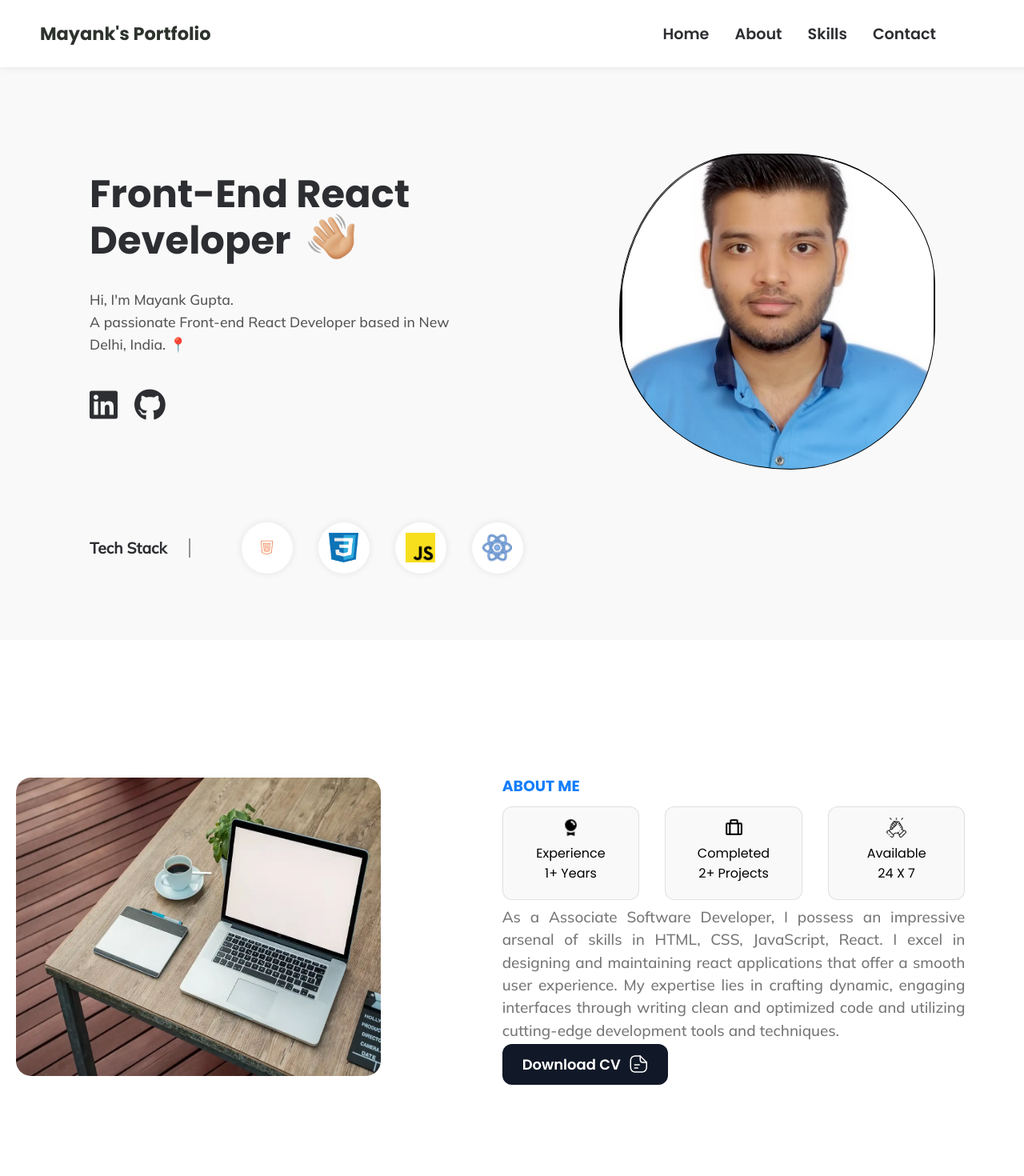
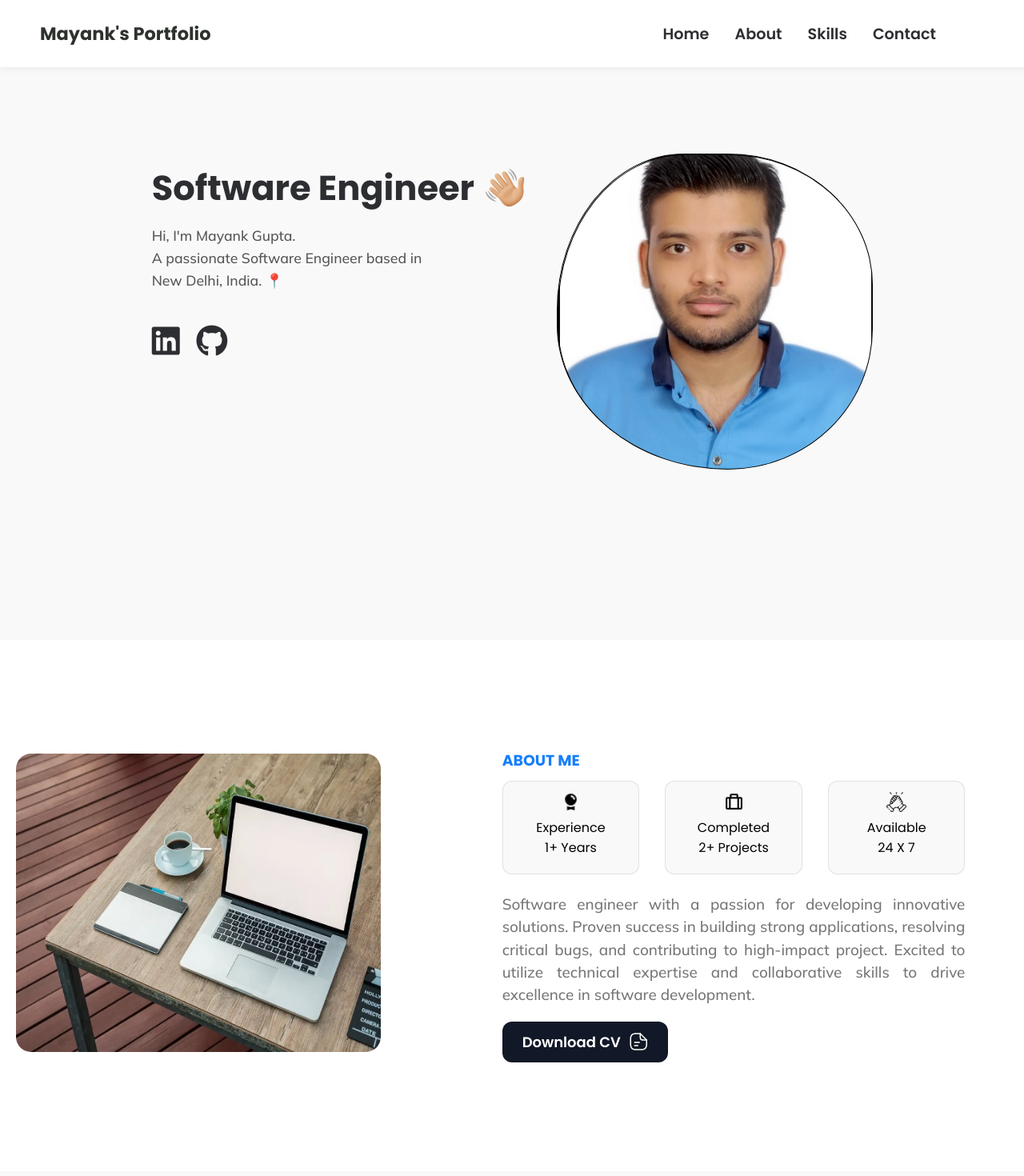
Before and after one commit to mayank0707/Personal_Portfolio, a React (Create React App) app: page / in a window 1280 px wide. Shown: the top 1470 px of the page at 80% size. Built offline with nearby package versions, Linux system fonts and the light colour scheme.

Commit message:
Some changes in CSS and portfolio content

```diff
--- a/src/components/AboutMe/AboutMe.js
+++ b/src/components/AboutMe/AboutMe.js
@@ -34,12 +34,11 @@ const AboutMe = () => {
           <h1>About Me</h1>
           <AboutBox details={details} />
           <p>
-            As a Associate Software Developer, I possess an impressive arsenal
-            of skills in HTML, CSS, JavaScript, React. I excel in designing
-            and maintaining react applications that offer a smooth user
-            experience. My expertise lies in crafting dynamic, engaging
-            interfaces through writing clean and optimized code and utilizing
-            cutting-edge development tools and techniques.
+            Software engineer with a passion for developing innovative solutions.
+            Proven success in building strong applications, resolving critical
+            bugs, and contributing to high-impact project. Excited to utilize
+            technical expertise and collaborative skills to drive excellence in
+            software development.
           </p>
           <button className={classes["button-40"]}>
             <a download="" href="">
--- a/src/components/AboutMe/AboutMe.module.css
+++ b/src/components/AboutMe/AboutMe.module.css
@@ -1,5 +1,5 @@
 .about {
-  padding: 10.5rem 0;
+  padding: 8.5rem 0;
   background-color: #fff;
 }
 
@@ -70,6 +70,7 @@
   font-size: 1.18rem;
   font-weight: 500;
   line-height: 1.5;
+  padding-top: 1rem;
 }
 
 @media (max-width: 768px) {
@@ -90,7 +91,7 @@
 }
 
 .button-40 {
-  margin-top: 0.2rem;
+  margin-top: 1.2rem;
   background-color: #111827;
   border: 1px solid transparent;
   border-radius: 0.75rem;
--- a/src/components/Profile/Profile.js
+++ b/src/components/Profile/Profile.js
@@ -7,36 +7,18 @@ import Waving from "../Images/waving.png";
 import react from "../Images/react.png"
 
 const Profile = () => {
-  const skills = [
-    {
-      img: Html,
-      title: "HTML5",
-    },
-    {
-      img: css3,
-      title: "CSS3",
-    },
-    {
-      img: Js,
-      title: "Java Script",
-    },
-    {
-      img: react,
-      title: "React"
-    }
-  ];
   return (
     <Fragment>
       <section id="home" className={classes.home}>
         <div className={classes.container}>
           <div className={classes["left-content"]}>
             <div className={classes["hero-text"]}>
-              <h1>Front-End React Developer</h1>
+              <h1>Software Engineer</h1>
               <img src={Waving} alt="waving_hand" />
               <p>
                 Hi, I'm Mayank Gupta.
                 <div>
-                  A passionate Front-end React Developer based in New Delhi,
+                  A passionate Software Engineer based in New Delhi,
                   India. 📍
                 </div>
               </p>
@@ -59,18 +41,6 @@ const Profile = () => {
                 </a>
               </span>
             </div>
-            <div className={classes.skills}>
-              <p>Tech Stack</p>
-              <div className={classes.logos}>
-                <ul>
-                  {skills.map((icon) => (
-                    <li key={icon.title}>
-                      <img src={icon.img} title={icon.title} alt="skill-icon" />
-                    </li>
-                  ))}
-                </ul>
-              </div>
-            </div>
           </div>
           <div className={`${classes["right-content"]} ${classes["image"]}`}>
             <div className={classes.image}></div>
--- a/src/components/Profile/Profile.module.css
+++ b/src/components/Profile/Profile.module.css
@@ -38,10 +38,10 @@
 
 .hero-text h1 {
   color: #2d2e32;
-  font-size: 3rem;
-  width: 76%;
-  line-height: 1.2;
-  margin-bottom: 2rem;
+  font-size: 2.7rem;
+  width: 90%;
+  line-height: 1;
+  margin-bottom: 1rem;
 }
 
 @media (max-width: 500px) {
@@ -76,7 +76,7 @@
   font-weight: 500;
   line-height: 1.6;
   width: 70%;
-  margin-top: -68px;
+  margin-top: -50px;
 }
 
 @media (max-width: 500px) {
@@ -148,11 +148,11 @@
 }
 
 .hero-text img {
-  height: 60px;
+  height: 50px;
   position: relative;
-  right: -17rem;
-  top: -6rem;
-  width: 60px;
+  right: -26rem;
+  top: -4rem;
+  width: 50px;
 }
 
 @media (max-width: 500px) {
--- a/src/components/Skills/Skills.js
+++ b/src/components/Skills/Skills.js
@@ -11,7 +11,7 @@ const Skills = () => {
     {
       id: 2,
       name: "Java",
-      percentage: 60,
+      percentage: 65,
     },
     {
       id: 3,
@@ -21,7 +21,7 @@ const Skills = () => {
     {
       id: 4,
       name: "Javascript",
-      percentage: 70,
+      percentage: 65,
     },
     {
       id: 5,
```
